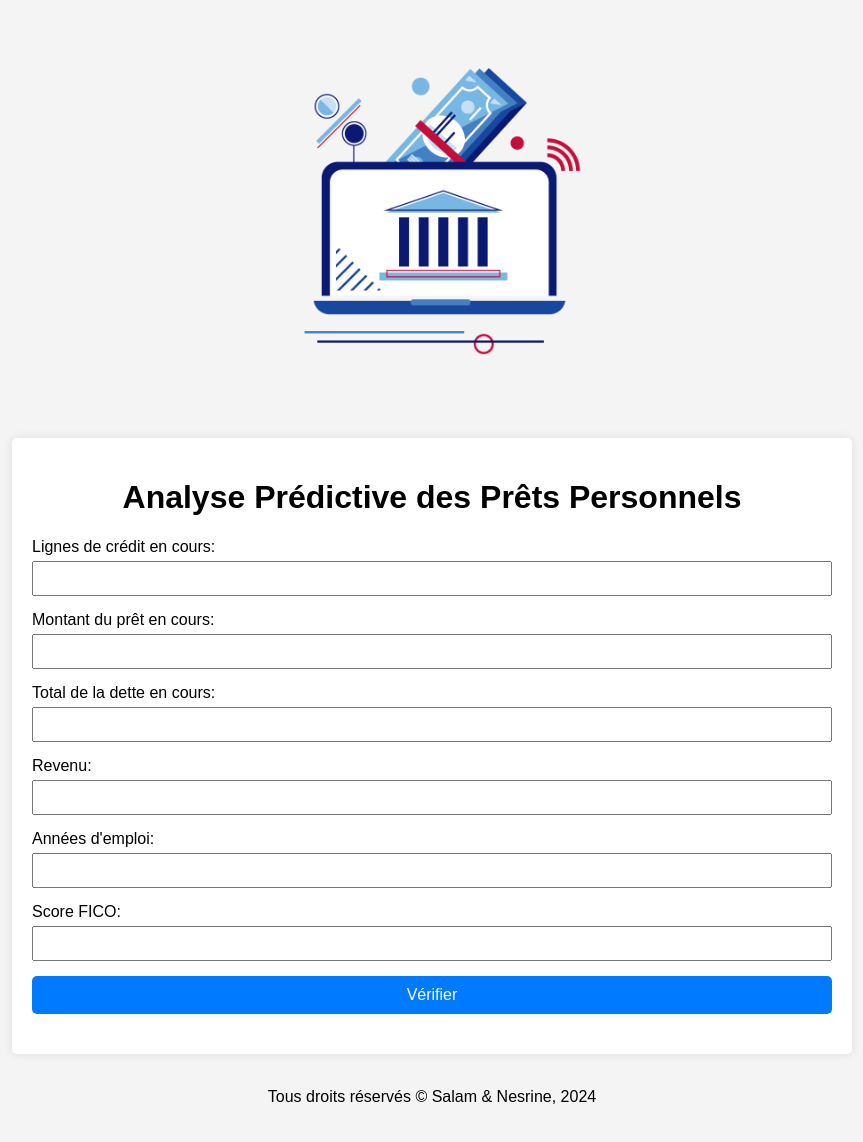
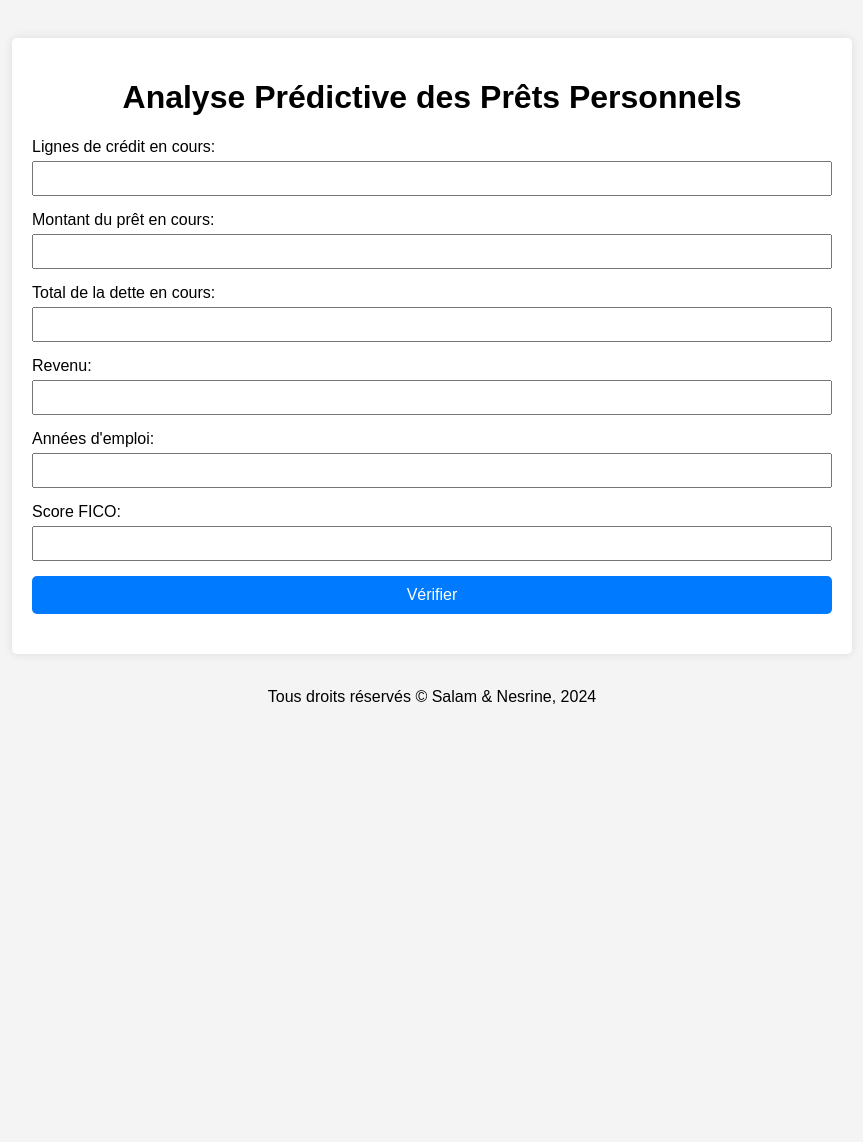
Before and after one commit to mslouma88/ProjetMLOps, a Flask app: page / in a window 1280 px wide. Shown: the whole page, without its empty margins (208-1071 px from the left). After the commit the page ends 704 px from the top, so only its background shows below. Run offline with Flask 3, Linux system fonts and the light colour scheme; parts of the project's set-up code (start-up, migrations or seed data) failed here and were passed over.

Commit message:
MAJ index.html + suppression credit.jpg

```diff
--- a/templates/index.html
+++ b/templates/index.html
@@ -4,12 +4,12 @@
 <head>
     <meta charset="UTF-8">
     <meta name="viewport" content="width=device-width, initial-scale=1.0">
-    <link rel="shortcut icon" href="../images/icon.png" type="image/x-icon">
+    <link rel="shortcut icon" href="images/icon.png" type="image/x-icon">
     <title>Analyse Prédictive des Prêts Personnels</title>
 </head>
 
 <body>
-    <img src="../images/Credit.png" alt="crédit" style="width: 400px; height: 400px; display: block; margin: 0 auto;">
+ <!--<img src="../images/Credit.png" alt="crédit" style="width: 400px; height: 400px; display: block; margin: 0 auto;">-->
 <br/>
     <div class="container">
             <h1>Analyse Prédictive des Prêts Personnels</h1>
```
Also changed, not shown: images/credit.jpg (deleted).
